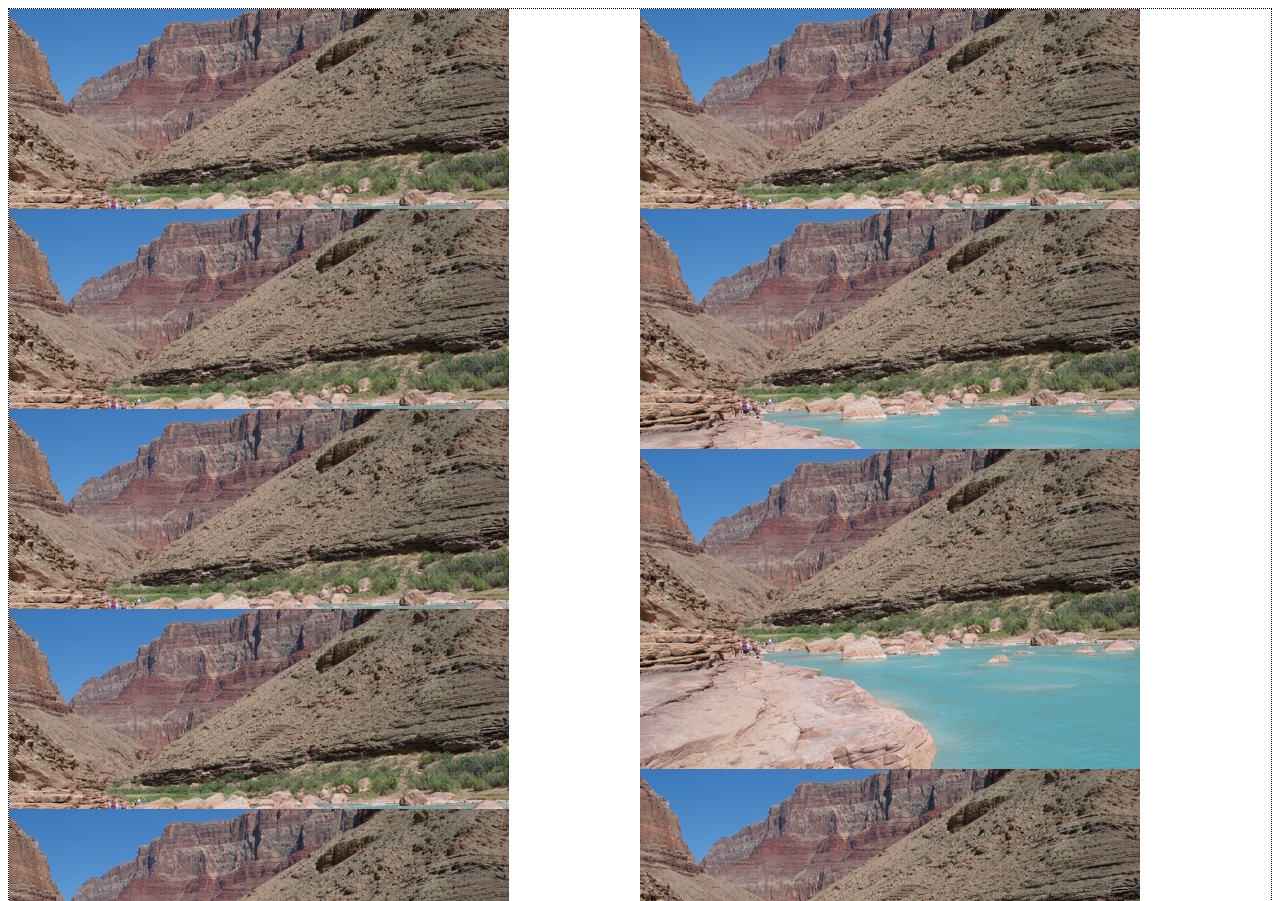
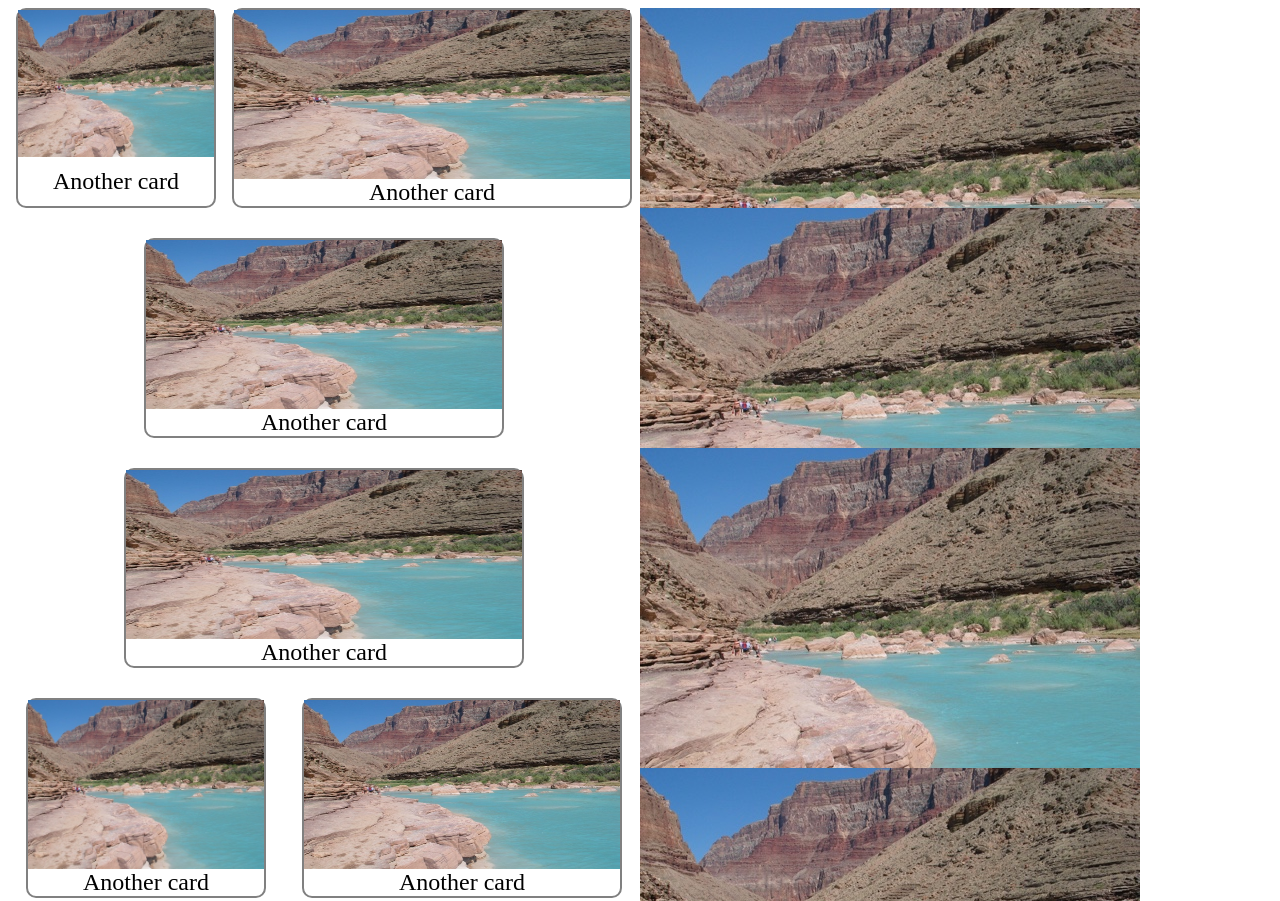
Before and after one commit to dallingilbert/WDD331R, a plain HTML site: page week05/index.html in a window 1280 px wide. Shown: the top 901 px of the page. Drawn offline with nearby package versions, Linux system fonts and the light colour scheme; files that its build step writes are made by us from their sources.

Commit message:
basic styling for row-grid

```diff
--- a/week05/styles.scss
+++ b/week05/styles.scss
@@ -1,20 +1,61 @@
-.card-grid {
-    display: flex;
-    border: 1px dotted black;
+* {
+    box-sizing: border-box;
 }
 
+@mixin flexbox() {
+    display: -webkit-box;
+    display: -moz-box;
+    display: -ms-flexbox;
+    display: -webkit-flex;
+    display: flex;
+  }
+
+@mixin flex($values) {
+    -webkit-box-flex: $values;
+    -moz-box-flex:  $values;
+    -webkit-flex:  $values;
+    -ms-flex:  $values;
+    flex:  $values;
+  }
+
+
+.card-grid {
+    @include flexbox();
+  }
+
 .row-grid {
-    flex: 1;
+    @include flex(1);
+    @include flexbox();
+    flex-flow: row wrap;
+    align-content: flex-start;
+    justify-content: space-around;
+    row-gap: 30px;
 }
 
 .row-grid .card {
+    @include flexbox();
+    @include flex(1 200px 33%);
+    flex-direction: column;
+    border: 2px solid gray;
+    border-radius: 10px;
+}
+
+.row-grid .card img {
+    width: auto;
+    min-height: 100px;
+    max-height: 350px;
+}
+
+.row-grid h2 {
+    margin: auto;
+    font-weight: normal;
+}
+
+.col-grid {
+    @include flex(1);
 
 }
 
-.col-grid {
-    flex: 1;
-}
-
-.card {
+.col-grid .card {
 
 }
```
